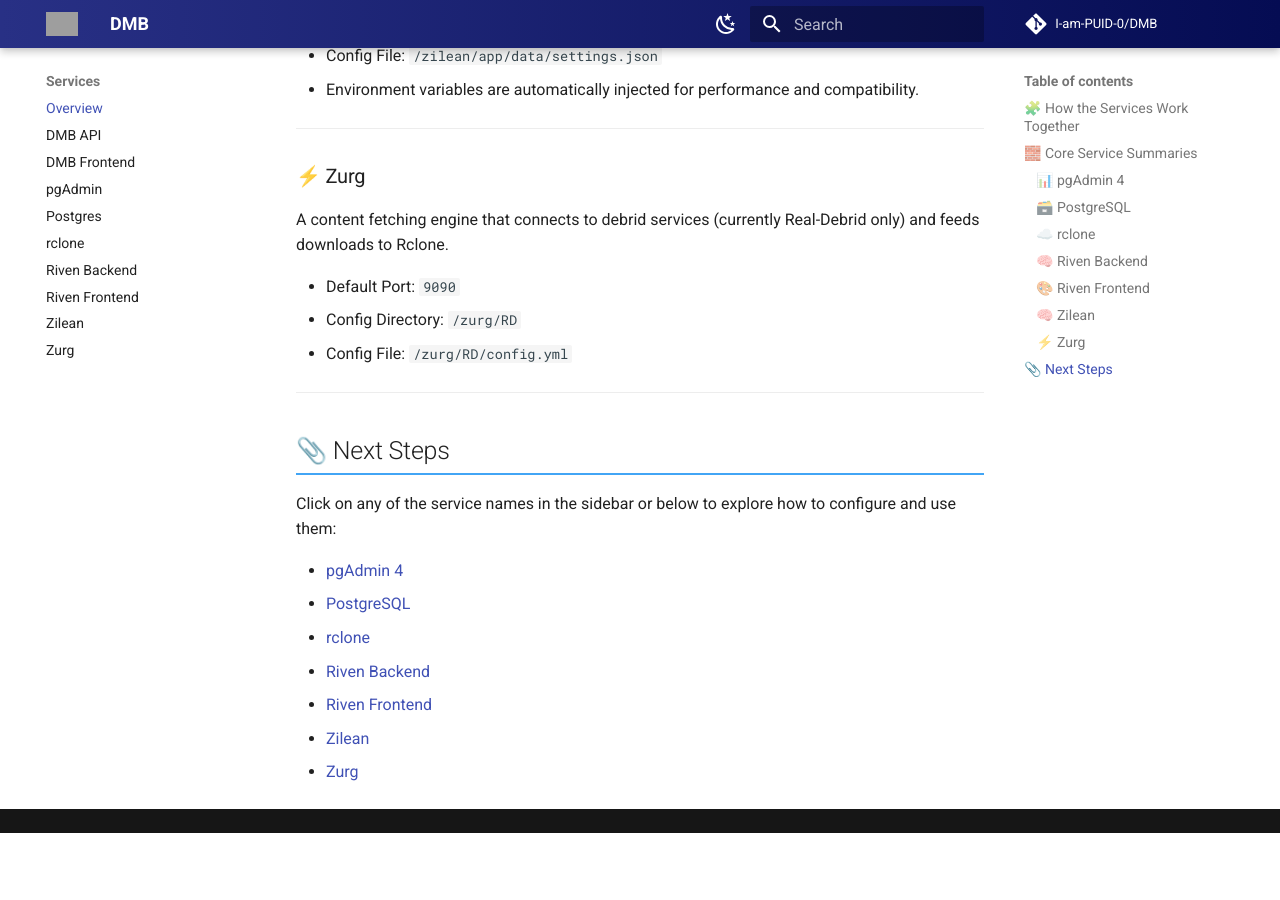
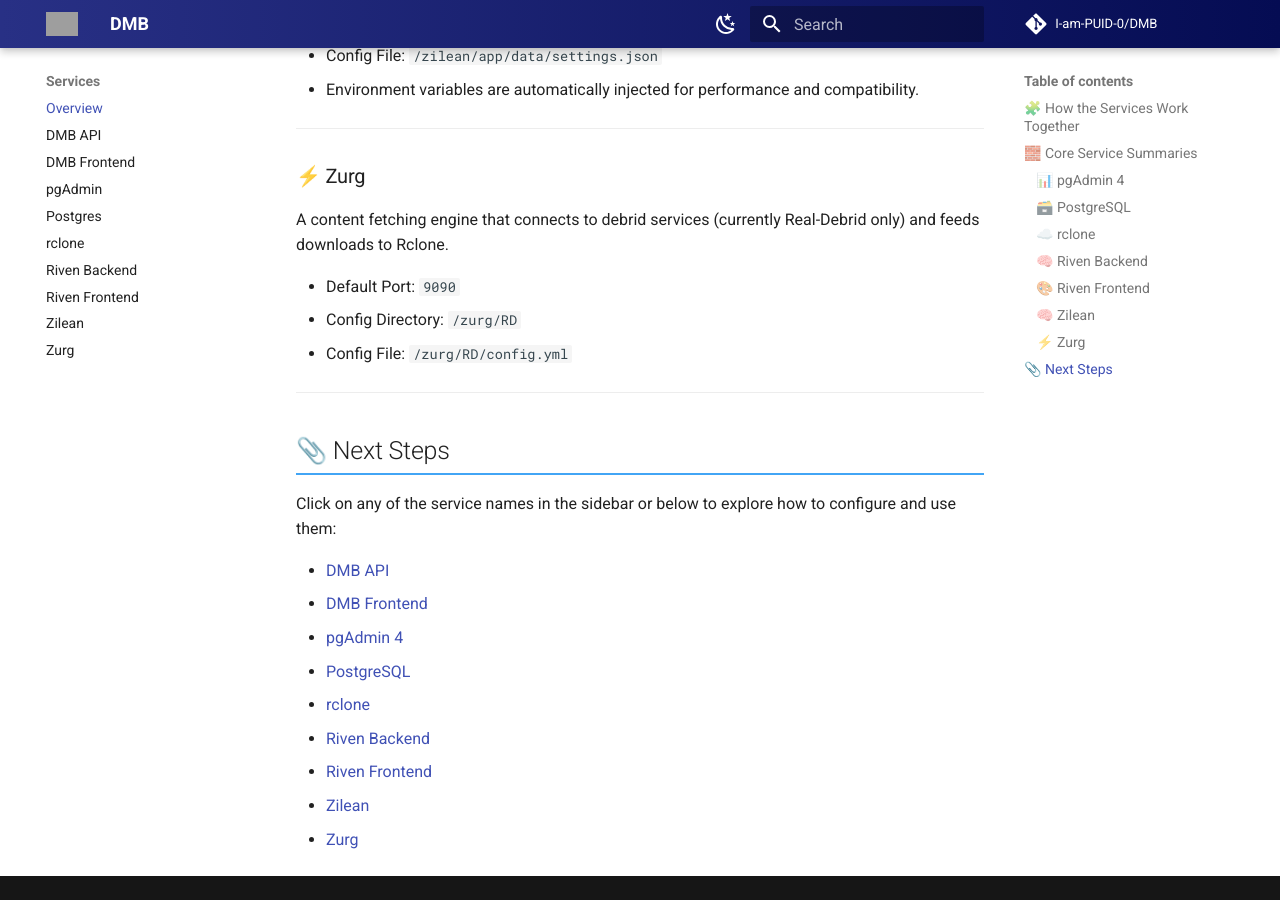
Before and after one commit to I-am-PUID-0/DMB_Docs, an MkDocs documentation site: the page built from docs/services/index.md, in a window 1280 px wide and 900 px high, scrolled down 2980 px. Built offline with MkDocs 1.6.1 and Material for MkDocs 9.7.7, drawn with Linux system fonts in a browser that asks for light colours; comment, search, counter and statistics services are not loaded; before the commit the page ends 3813 px from its top, so only the background shows below that; grey boxes are pictures that could not be loaded.

Commit message:
Add links to DMB API and DMB Frontend in services index

```diff
--- a/docs/services/index.md
+++ b/docs/services/index.md
@@ -118,6 +118,8 @@ A content fetching engine that connects to debrid services (currently Real-Debri
 ## 📎 Next Steps
 Click on any of the service names in the sidebar or below to explore how to configure and use them:
 
+- [DMB API](api.md)
+- [DMB Frontend](dmb-frontend.md)
 - [pgAdmin 4](pgadmin.md)
 - [PostgreSQL](postgres.md)
 - [rclone](rclone.md)
```
